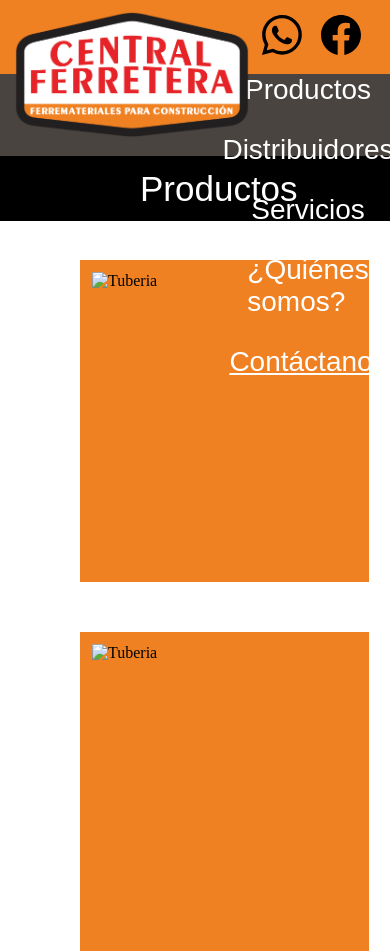
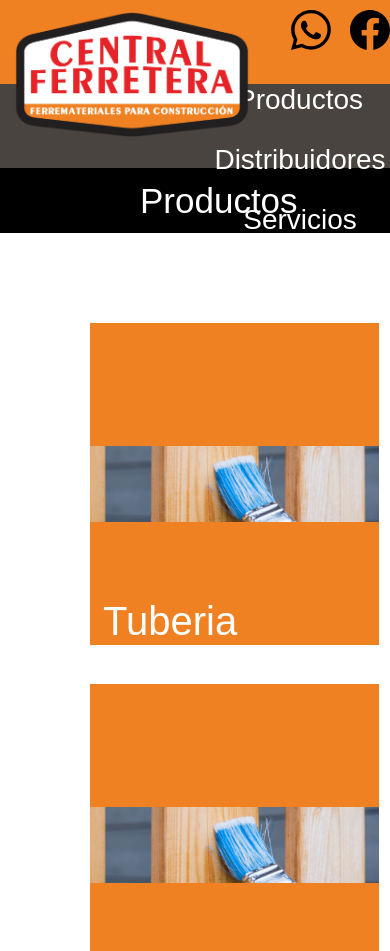
Before and after one commit to AryHack/central-ferretera, a plain HTML site: page pages/productos.html in a window 390 px wide. Shown: the top 951 px of the page. Drawn offline with Linux system fonts and the light colour scheme; files whose address does not match are found by name.

Commit message:
mi primer commit

```diff
--- a/css/style.css
+++ b/css/style.css
@@ -6,9 +6,14 @@
 
 /** font-family: 'Inter', sans-serif; */
 
-.header-cf{
-    position: relative;
-background-color: #F08122;
+.header {
+    display: grid;
+    grid-template-columns: repeat(8,1fr);
+    grid-template-rows: repeat(2,1fr);
+    grid-template-areas:
+    "a1 a1 a1 a1 a1 a1 a2 a3"
+    "b1 b1 b1 b1 b1 b1 b1 b1";
+    background-color: #F08122;
 }
 
 .logo-cf img    {
@@ -19,24 +24,21 @@ background-color: #F08122;
     top: 9px;
 }
 
-.header-bar{
+.header-iconos {
     display: flex;
-    flex-direction: row-reverse;
-    align-items: flex-end;
-    align-items: center;
     height: 74px;
-    padding-right: 29px;
     gap: 19px;
-    width: 100%;
+    margin-top: 10px;
+    grid-area: a3;
 }
 
-.nav-bar{
-    height: 82px;
+.navbar{
+    grid-area: b1;
     width: 100%;
     background-color: #414141f2
 }
 
-.ul-bar{
+.navbar ul{
     display: flex;
     flex-direction: row;
     align-items: center;
@@ -45,40 +47,34 @@ background-color: #F08122;
     font-size: 28px;
     font-family: 'Inter:wght@500', sans-serif;
     height: 82px;
-    padding-right: 142px;
-    padding-left: 308px;
-    gap: 28px
-    ;
+    padding-right: 103px;
+    padding-left: 300px;
+    gap: 28px;
+    flex-grow: 5px;
 }
 
-.ul-bar li{
+.navbar li{
+    grid-area: b1;
     list-style: none;
 }
 
-.ul-bar li a{
+.navbar li a{
+    grid-area: b1;
     color: white;
+    padding: 10px;
+    border-radius: 8px;
     text-decoration: none;
+    transition: background, color ,300ms;
+    cursor: pointer;
 }
 
-.nav-bar .ul-bar .contacto{
-    text-decoration: underline;
+.navbar li a:hover{
+    opacity: 4.6;
+    background:#F08122;
 }
 
-.firstrow{
-    display: flex;
-    justify-content: center;
-    align-items: center;
-    height: auto;
-}
-
-h2{
-    display: flex;
-    width: 600px;
-    margin: 31px;
-    font-family: 'Inter:wght@500', sans-serif;
-    font-size: 44px;
-    text-align: center;
-
+.navbar .contacto{
+    text-decoration: underline;
 }
 
 .slideframe{
@@ -132,85 +128,63 @@ h2{
     font-size: 35px;
 }
 
-.container{
-    display: grid;
-    grid-template-columns:repeat(4,1fr);
-    grid-gap: 50px;
-    margin: 39px 80px;
-    width: 80%;
-    max-width: 1200px;
+main{
+    max-width: 1440px;
 }
-
-.container .card {
-    display: grid;
-    grid-template-columns: 4fr;
-    Width: 289px;
-    Height: 322px;
-    overflow: hidden;
-    background-color: #F08122;
-}
-
-.container .card img {
-    display: grid;
-    grid-template-columns: auto;
-    margin: 6px;
-    padding: 6px;
-    width: 277px;
-    height: 310px;
-}
-
-.container .card p{
-    display: flex;
-    justify-content: baseline;
-    align-items: baseline;
-    color: white;
-    height: 30px;
-}
-
-.footer{
-    display: grid;
-    grid-template-columns: repeat(3,1fr);
-    width: 100%;
-    margin: auto;
-    background-color: #414141;
-}
-
-.footer .datosfooter{
-    width: 211px;
-    height: 317px;
-    color: white;
-    padding: 20px;
-    gap: 10px;
-}
-
-.footer .footer1{
-    font-family: 'Inter:wght@500', sans-serif;
-    font-size: 20px;
-    text-align: center;
+.firstrow{
     display: flex;
     justify-content: center;
     align-items: center;
+    height: auto;
 }
 
-.footer .footer2{
+h2{
+    display: flex;
+    max-width: 1440px;
+    margin: 31px;
     font-family: 'Inter:wght@500', sans-serif;
-    font-size: 20px;
+    font-size: 44px;
+    text-align: center;
+
+}
+
+.container{
+    display: grid;
+    max-width: 1200px;
+    grid-template-columns: repeat(4,1fr);
+    margin: 90px;
+    gap: 39px 43px;
+}
+
+.card {
+    background-color: #F08122;
+    width: 289px;
+    height: 322px;
+    position: relative;
+    display: flex;
+    align-items: center;
+    justify-content: center;
+}
+
+.card img{
     display: flex;
     justify-content: center;
     align-items: center;
+    position: absolute;
+    max-width: 100%;
+    max-height: auto;
 }
 
-.footer2 h5{
-    margin: 8px auto;
-    font-family: 'Inter:wght@500', sans-serif;
-    font-size: 20px;
+.card p{
+    width: 261px;
+    height: 50px;
+    position: relative;
+    margin: 247px 3px -33px 1px;
+    font-size: 40px;
+    color: white;
+    font-family: 'Inter:wght@400', sans-serif;
 }
 
-.footer .footer3{
-    font-family: 'Inter:wght@500', sans-serif;
-    font-size: 20px;
-    display: flex;
-
-    justify-content: center;
-    align-items: center;
+@media (max-width: 576px){
+    .container
 }
--- a/pages/productos.html
+++ b/pages/productos.html
@@ -11,23 +11,23 @@
     <link href="https://fonts.googleapis.com/css2?family=Inter:wght@400;500;600&display=swap" rel="stylesheet">
 </head>
 <body>
-<header class="header-cf">
+    <header class="header">
         <div class="logo-cf">
             <a href="../index.html"><img src="../assets/img/CENTRAL-FERRETERA.png" alt="Logo" class="imgLogo"></a>
         </div>
-    <div class="header-bar">
+        <div class="header-iconos">
+                        <a rel="nofollow noopener" target="_blank" href="https://www.whatsapp.com"> <img
+                    src="../assets/iconos/whatsapp.svg" alt="logowhats" class="topWhats"></a></li>
             <a rel="nofollow noopener" target="_blank" href="https://www.facebook.com"> <img
                     src="../assets/iconos/facebook-fill.svg" alt="logoface" class="topFace"></a></li>
-        <a rel="nofollow noopener" target="_blank" href="https://www.whatsapp.com"> <img
-                src="../assets/iconos/whatsapp.svg" alt="logowhats" class="topWhats"></a></li>
         </div>
-    <nav class="nav-bar">
-        <ul class="ul-bar">
-            <li><a href="productos.html">Productos</a></li>
-            <li><a href="distribuidores.html">Distribuidores</a></li>
-            <li><a href="servicios.html">Servicios</a></li>
-            <li><a href="quienessomos.html">¿Quiénes somos?</a></li>
-            <li><a class="contacto" href="contacto.html">Contáctanos</a></li>
+        <nav class="navbar">
+            <ul>
+                <li><a href="../pages/productos.html">Productos</a></li>
+                <li><a href="../pages/distribuidores.html">Distribuidores</a></li>
+                <li><a href="../pages/servicios.html">Servicios</a></li>
+                <li><a href="../pages/quienessomos.html">¿Quiénes somos?</a></li>
+                <li><a class="contacto" href="../pages/contacto.html">Contáctanos</a></li>
             </ul>
         </nav>
     </header>
```
Also changed, not shown: index.html (+11 -12 lines), pages/contacto.html (+13 -11 lines), pages/distribuidores.html (+13 -11 lines), pages/quienessomos.html (+13 -11 lines), pages/servicios.html (+13 -11 lines), 1 other file. Lines whose indentation alone changed are shown as unchanged.
